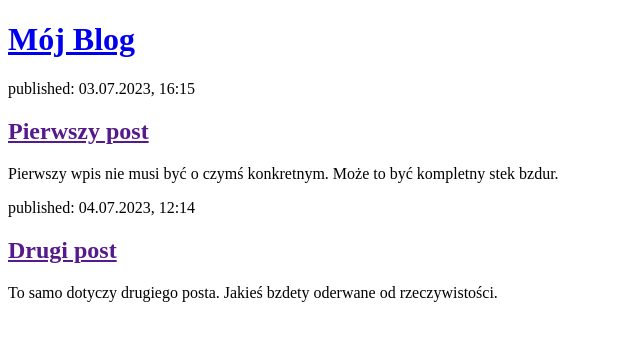
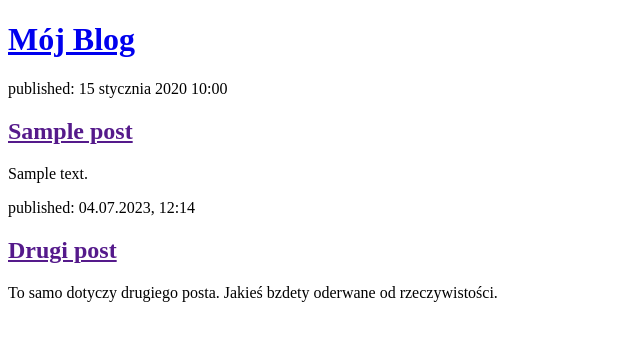
Before and after one commit to kacperwisniewski87/django_learn_project, a Django app: template blog/templates/blog/post_list.html in a window 1280 px wide. Shown: the top 341 px of the page, without its empty margins (0-640 px from the left). Run offline with Django 4.2, Linux system fonts and the light colour scheme; the template is opened without the code that fills it: most values are stand-ins (such as "Sample title", 1, 10 or a date in 2020).

Commit message:
Modify templates to display posts from datebase.

```diff
--- a/blog/templates/blog/post_list.html
+++ b/blog/templates/blog/post_list.html
@@ -9,9 +9,13 @@
         </div>
 
         <div>
-            <p>published: 03.07.2023, 16:15</p>
-            <h2><a href="">Pierwszy post</a></h2>
-            <p>Pierwszy wpis nie musi być o czymś konkretnym. Może to być kompletny stek bzdur.</p>
+            {% for post in posts %}
+                <div>
+                    <p>published: {{ post.published_date }}</p>
+                    <h2><a href="">{{ post.title }}</a></h2>
+                    <p>{{ post.text|linebreaksbr }}</p>
+                </div>
+            {% endfor %}
         </div>
 
         <div>
```
Also changed, not shown: blog/views.py (+4 -3 lines).
